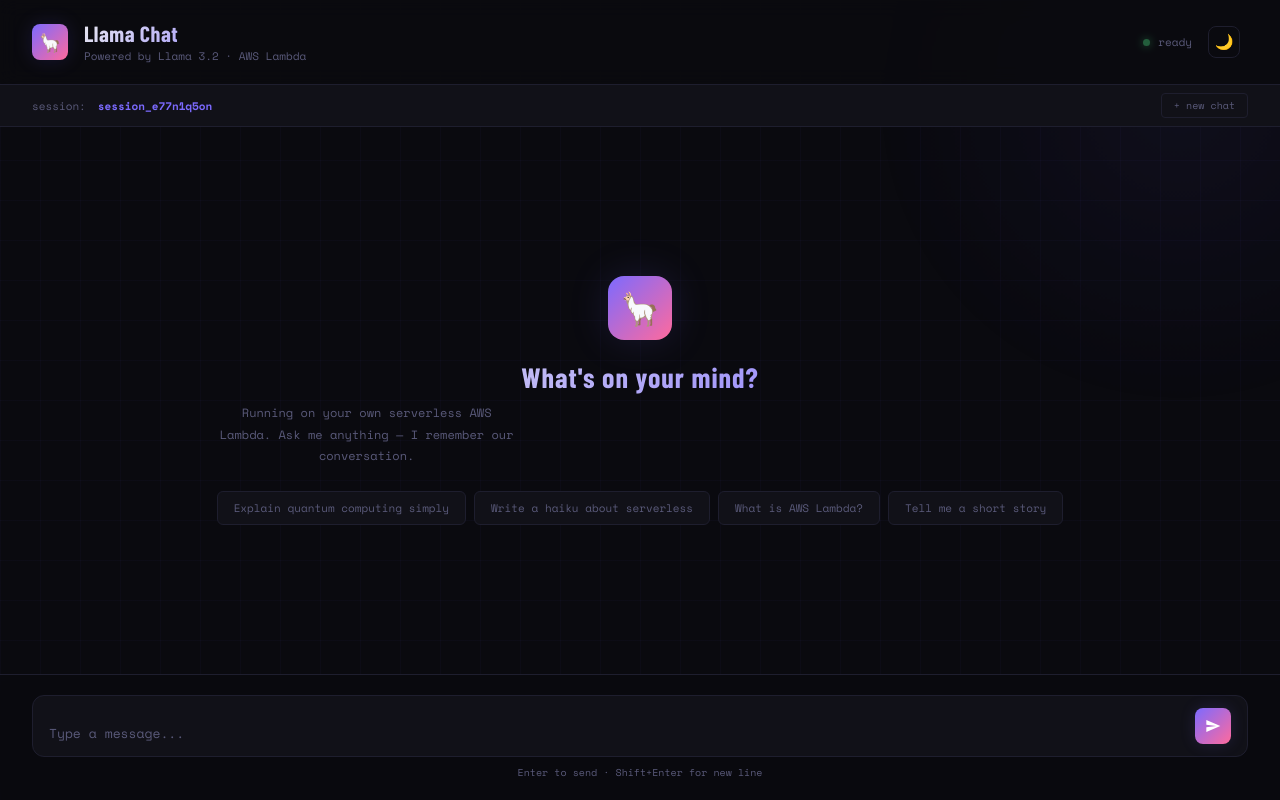
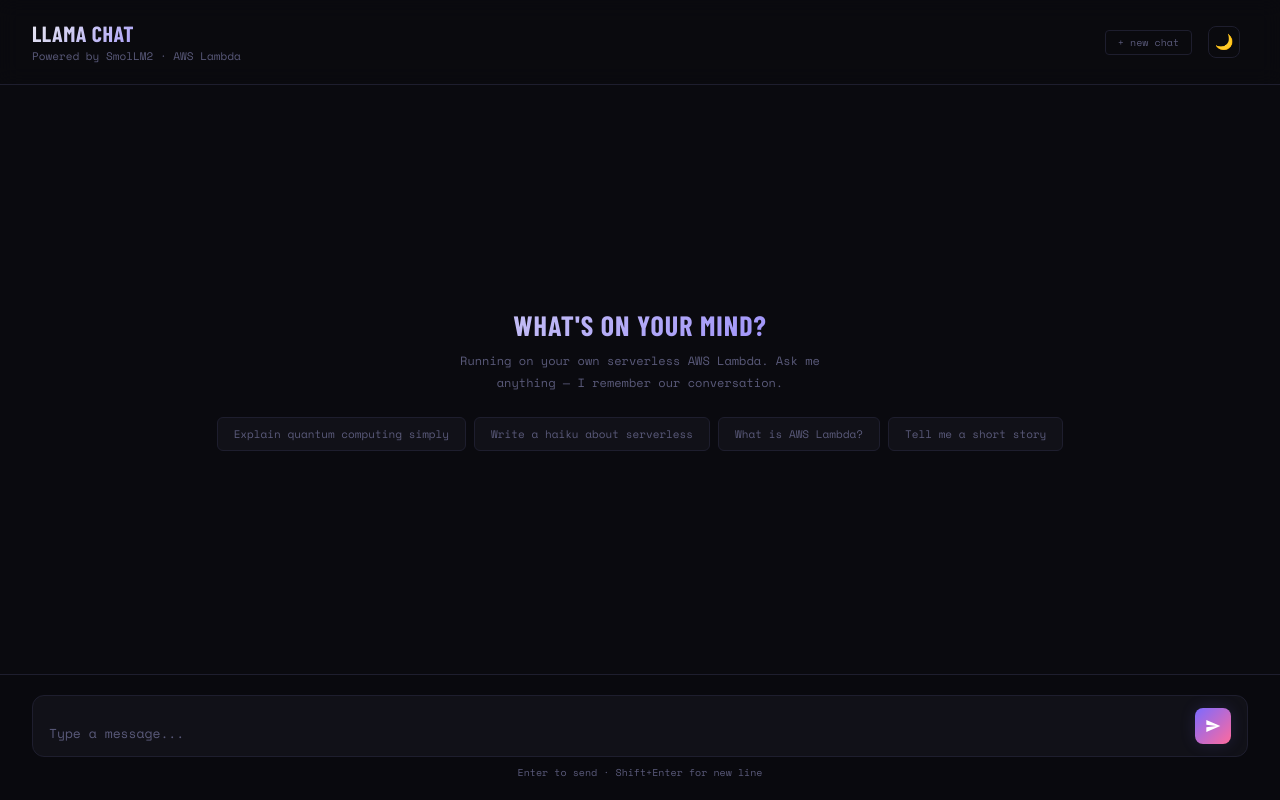
Before and after one commit to lexbotmx/llama-chat, a plain HTML site: page index.html in a window 1280 px wide. Drawn offline with nearby package versions, Linux system fonts and the light colour scheme; a web font is replaced by a local one.

Commit message:
Update index.html
Change to SmolLM2-360M

```diff
--- a/index.html
+++ b/index.html
@@ -71,37 +71,7 @@
     position: relative;
   }
 
-  /* Animated background grid */
-  body::before {
-    content: '';
-    position: fixed;
-    inset: 0;
-    background-image:
-      linear-gradient(rgba(124,106,255,0.03) 1px, transparent 1px),
-      linear-gradient(90deg, rgba(124,106,255,0.03) 1px, transparent 1px);
-    background-size: 40px 40px;
-    pointer-events: none;
-    z-index: 0;
-  }
 
-  /* Glowing orb */
-  body::after {
-    content: '';
-    position: fixed;
-    top: -200px;
-    right: -200px;
-    width: 600px;
-    height: 600px;
-    background: radial-gradient(circle, rgba(124,106,255,0.08) 0%, transparent 70%);
-    pointer-events: none;
-    z-index: 0;
-    animation: pulse 8s ease-in-out infinite;
-  }
-
-  @keyframes pulse {
-    0%, 100% { transform: scale(1); opacity: 1; }
-    50% { transform: scale(1.1); opacity: 0.7; }
-  }
 
   /* Header */
   header {
@@ -134,7 +104,7 @@
     font-size: 22px;
     font-weight: 800;
     letter-spacing: 0.5px;
-    /* text-transform: uppercase; */
+    text-transform: uppercase;
     background: linear-gradient(135deg, var(--text), var(--accent));
     -webkit-background-clip: text;
     -webkit-text-fill-color: transparent;
@@ -147,49 +117,9 @@
     margin-top: 2px;
   }
 
-  .status {
-    margin-left: auto;
-    display: flex;
-    align-items: center;
-    gap: 8px;
-    font-size: 11px;
-    color: var(--muted);
-  }
 
-  .status-dot {
-    width: 7px;
-    height: 7px;
-    border-radius: 50%;
-    background: #4ade80;
-    box-shadow: 0 0 8px #4ade80;
-    animation: blink 2s ease-in-out infinite;
-  }
 
-  .status-dot.loading {
-    background: var(--accent);
-    box-shadow: 0 0 8px var(--accent);
-  }
 
-  @keyframes blink {
-    0%, 100% { opacity: 1; }
-    50% { opacity: 0.4; }
-  }
-
-  /* Session ID */
-  .session-bar {
-    position: relative;
-    z-index: 10;
-    padding: 8px 32px;
-    background: var(--surface);
-    border-bottom: 1px solid var(--border);
-    display: flex;
-    align-items: center;
-    gap: 12px;
-    font-size: 11px;
-    color: var(--muted);
-  }
-
-  .session-bar span { color: var(--accent); font-weight: 700; }
 
   .new-chat-btn {
     margin-left: auto;
@@ -209,7 +139,14 @@
     color: var(--accent);
   }
 
-  /* Messages area */
+  .empty-state p {
+    font-size: 12px;
+    color: var(--muted);
+    max-width: 400px;
+    line-height: 1.8;
+    margin: 0 auto;
+    text-align: center;
+  }
   #messages {
     flex: 1;
     overflow-y: auto;
@@ -250,7 +187,7 @@
     font-family: 'Barlow Condensed', sans-serif;
     font-size: 28px;
     font-weight: 800;
-    /* text-transform: uppercase; */
+    text-transform: uppercase;
     letter-spacing: 1px;
     margin-bottom: 8px;
     background: linear-gradient(135deg, var(--text), var(--accent));
@@ -259,12 +196,7 @@
     background-clip: text;
   }
 
-  .empty-state p {
-    font-size: 12px;
-    color: var(--muted);
-    max-width: 300px;
-    line-height: 1.8;
-  }
+
 
   .suggestions {
     display: flex;
@@ -489,26 +421,16 @@
 <body>
 
 <header>
-  <div class="logo">🦙</div>
   <div class="header-text">
     <h1>Llama Chat</h1>
-    <p>Powered by Llama 3.2 · AWS Lambda</p>
+    <p>Powered by SmolLM2 · AWS Lambda</p>
   </div>
-  <div class="status">
-    <div class="status-dot" id="status-dot"></div>
-    <span id="status-text">ready</span>
-  </div>
+  <button class="new-chat-btn" onclick="newChat()">+ new chat</button>
   <button class="theme-toggle" id="theme-toggle" onclick="toggleTheme()" title="Toggle dark/light mode">🌙</button>
 </header>
 
-<div class="session-bar">
-  session: <span id="session-display">—</span>
-  <button class="new-chat-btn" onclick="newChat()">+ new chat</button>
-</div>
-
 <div id="messages">
   <div class="empty-state" id="empty-state">
-    <div class="big-logo">🦙</div>
     <h2>What's on your mind?</h2>
     <p>Running on your own serverless AWS Lambda. Ask me anything — I remember our conversation.</p>
     <div class="suggestions">
@@ -558,14 +480,14 @@
     return 'session_' + Math.random().toString(36).substr(2, 9);
   }
 
-  document.getElementById('session-display').textContent = sessionId;
+  function setStatus(status) {
+    // Status indicator removed — no-op
+  }
 
   function newChat() {
     sessionId = generateSessionId();
-    document.getElementById('session-display').textContent = sessionId;
     document.getElementById('messages').innerHTML = `
       <div class="empty-state" id="empty-state">
-        <div class="big-logo">🦙</div>
         <h2>What's on your mind?</h2>
         <p>Running on your own serverless AWS Lambda. Ask me anything — I remember our conversation.</p>
         <div class="suggestions">
@@ -580,18 +502,6 @@
   function useSuggestion(el) {
     document.getElementById('prompt').value = el.textContent;
     sendMessage();
-  }
-
-  function setStatus(status) {
-    const dot = document.getElementById('status-dot');
-    const text = document.getElementById('status-text');
-    if (status === 'loading') {
-      dot.className = 'status-dot loading';
-      text.textContent = 'thinking...';
-    } else {
-      dot.className = 'status-dot';
-      text.textContent = 'ready';
-    }
   }
 
   function formatTime() {
@@ -618,7 +528,7 @@
         <div class="avatar">🦙</div>
         <div>
           <div class="bubble">${escapeHtml(content)}</div>
-          <div class="msg-meta">Llama 3.2 · ${formatTime()}</div>
+          <div class="msg-meta">SmolLM2 · ${formatTime()}</div>
         </div>`;
     }
 
```
